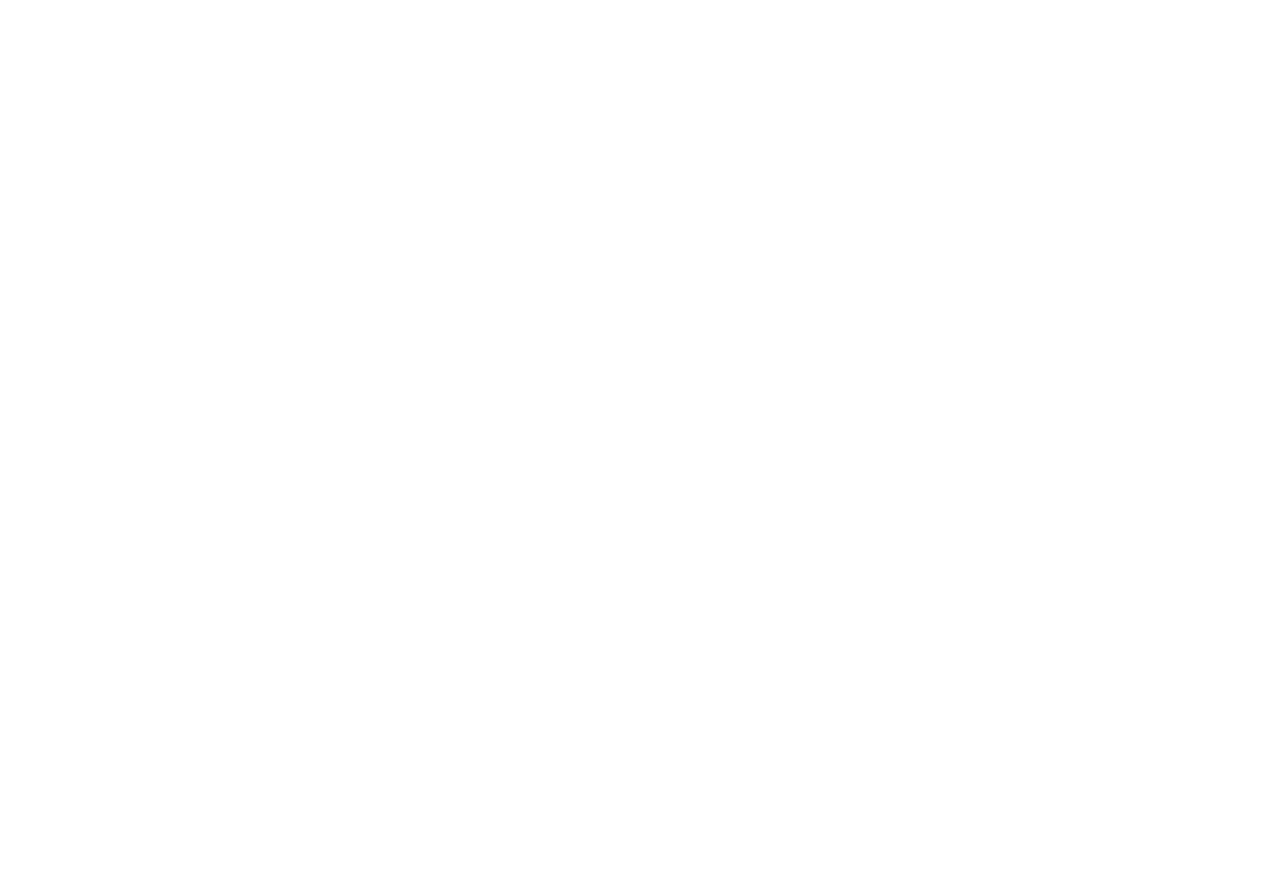
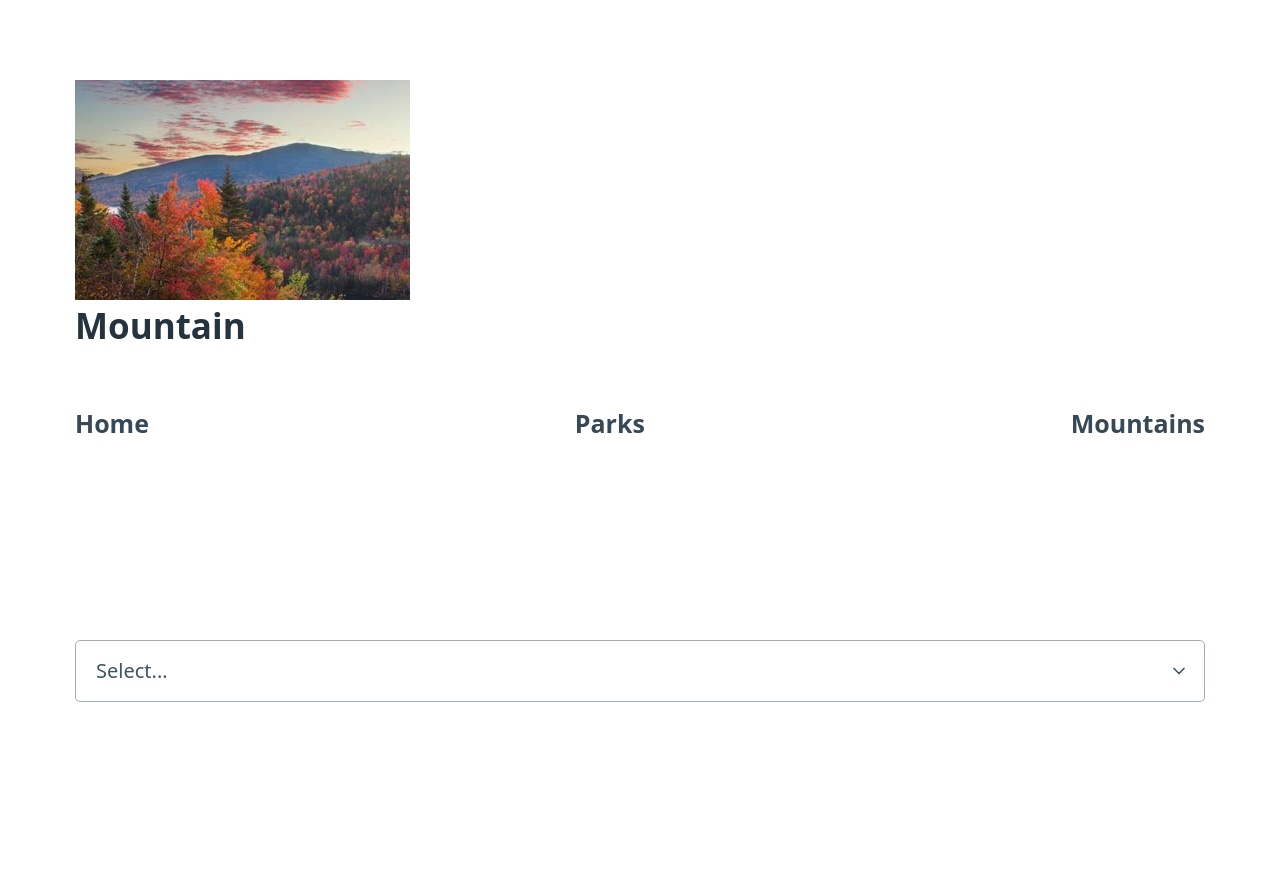
Before and after one commit to DevFaulk/enjoy-the-outdoors, a plain HTML site: page mountains.html in a window 1280 px wide. Before the commit the page ends 800 px from the top, so only its background shows below. Drawn offline with Linux system fonts and the light colour scheme.

Commit message:
create mountain page

```diff
--- a/mountains.html
+++ b/mountains.html
@@ -9,8 +9,29 @@
     <link rel="stylesheet" href="styles/pico.classless.css" />
   </head>
   <body>
-    <header></header>
-    <main></main>
+    <header>
+      <div class="logo">
+        <img
+          class="logo-image"
+          src="images/Tom-StoryImg.jpg"
+          alt="add something here later!!!" />
+      </div>
+      <h2 class="page-header">Mountain</h2>
+      <nav class="nav-links">
+        <a href="index.html"><h4>Home</h4></a>
+        <a href="parks.html">
+          <h4>Parks</h4>
+        </a>
+        <a href="mountains.html"><h4>Mountains</h4></a>
+      </nav>
+    </header>
+    <main>
+      <section>
+        <select name="mountain" id="mountainSelect">
+          <option value="select">Select...</option>
+        </select>
+      </section>
+    </main>
     <footer></footer>
 
     <script src="scripts/locationData.js"></script>
```
